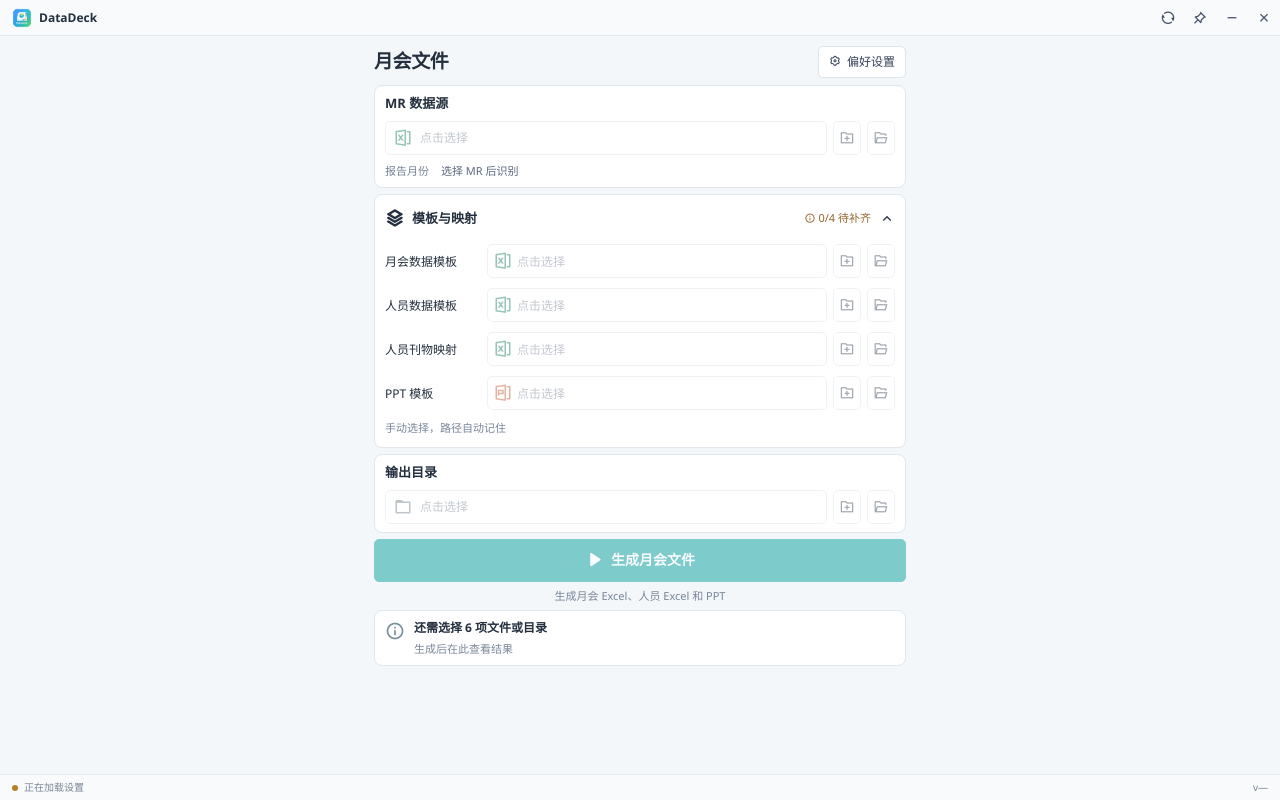
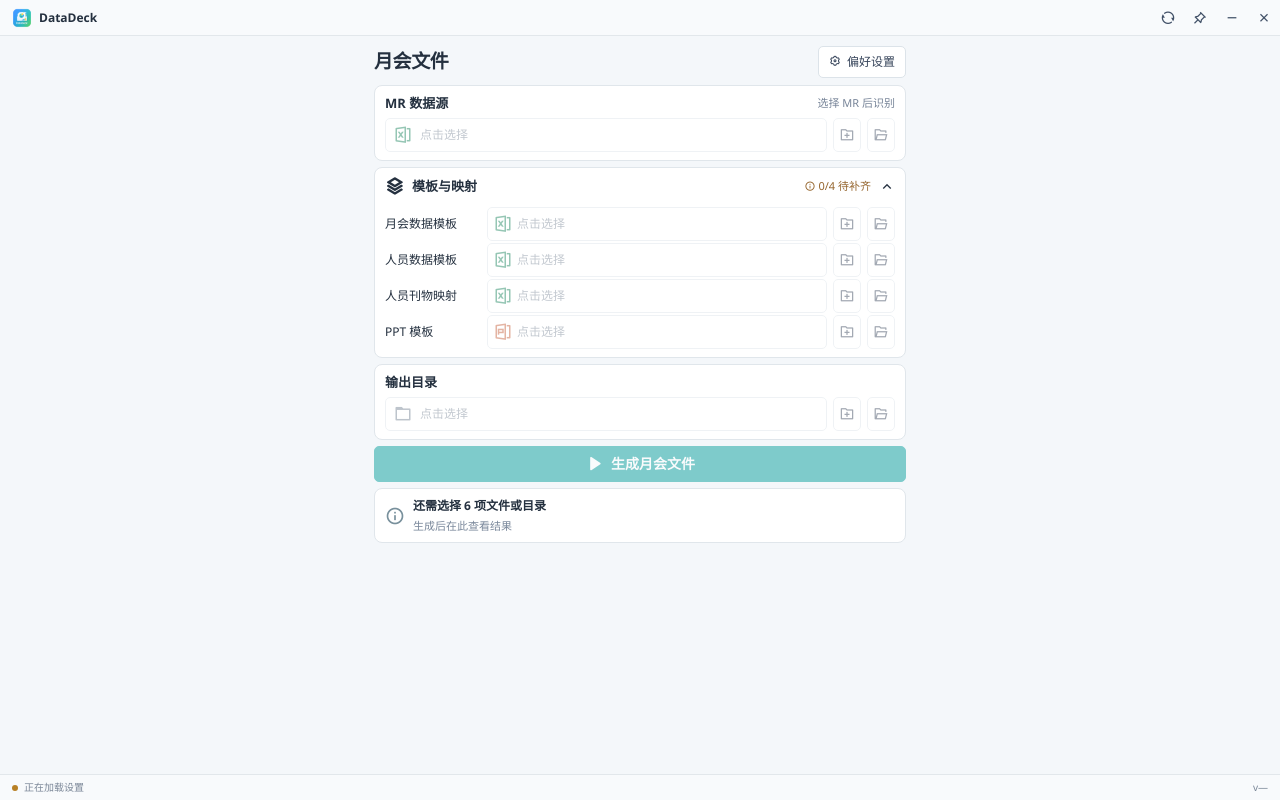
Before and after one commit to CoffeeHouse1122/DataDeck, a Vue app: page / in a window 1280 px wide. Built offline with nearby package versions, Linux system fonts and the light colour scheme; a web font is replaced by a local one.

Commit message:
压缩主界面布局并合并生成结果

```diff
--- a/src/renderer/App.vue
+++ b/src/renderer/App.vue
@@ -2,6 +2,7 @@
 import { computed, nextTick, onBeforeUnmount, onMounted, reactive, ref, watch } from 'vue'
 import CustomSelect from './components/CustomSelect.vue'
 import PathField from './components/PathField.vue'
+import GenerationDetails from './components/GenerationDetails.vue'
 import SimpleBarScroll from './components/SimpleBarScroll.vue'
 import UpdatePanel from './components/UpdatePanel.vue'
 import brandIconUrl from '../../resources/icons/favicon-256x256.png'
@@ -393,19 +394,19 @@ onBeforeUnmount(() => {
         </header>
 
         <section class="panel source-panel" aria-label="MR 数据源">
-          <PathField :label="sourceField.label" :description="sourceField.description" :value="paths.mrWorkbook" icon="ri-file-excel-2-line" :disabled="busy || !initialized" @pick="handlePick(sourceField)" @reveal="handleReveal('mrWorkbook')" />
-          <p class="report-month"><span>报告月份</span><strong>{{ reportMonth }}</strong></p>
+          <PathField :label="sourceField.label" :description="sourceField.description" :value="paths.mrWorkbook" icon="ri-file-excel-2-line" :disabled="busy || !initialized" @pick="handlePick(sourceField)" @reveal="handleReveal('mrWorkbook')">
+            <template #label-extra><span class="report-month" :title="`报告月份：${reportMonth}`">{{ reportMonth }}</span></template>
+          </PathField>
         </section>
 
         <section class="panel template-panel">
-          <button class="disclosure template-toggle" :aria-expanded="templatesOpen" aria-controls="template-fields" @click="templatesOpen = !templatesOpen">
+          <button class="disclosure template-toggle" title="手动选择，路径自动记住；点击展开或收起" :aria-expanded="templatesOpen" aria-controls="template-fields" @click="templatesOpen = !templatesOpen">
             <span><i aria-hidden="true" class="ri-stack-line" />模板与映射</span>
             <small :class="{ ready: templateCount === 4 }"><i aria-hidden="true" :class="templateCount === 4 ? 'ri-checkbox-circle-fill' : 'ri-information-line'" /> {{ templateCount }}/4 {{ templateCount === 4 ? '已配置' : '待补齐' }}</small>
             <i aria-hidden="true" :class="templatesOpen ? 'ri-arrow-up-s-line' : 'ri-arrow-down-s-line'" />
           </button>
           <div v-show="templatesOpen" id="template-fields" class="template-fields">
             <PathField v-for="item in templateFields" :key="item.key" compact :label="item.label" :description="item.description" :value="paths[item.key]" :icon="item.key === 'pptTemplate' ? 'ri-file-ppt-2-line' : 'ri-file-excel-2-line'" :disabled="busy || !initialized" @pick="handlePick(item)" @reveal="handleReveal(item.key)" />
-            <p class="hint">手动选择，路径自动记住</p>
           </div>
         </section>
 
@@ -418,46 +419,39 @@ onBeforeUnmount(() => {
             <i aria-hidden="true" :class="running ? 'ri-loader-4-line spin' : 'ri-play-fill'" />
             {{ running ? '正在生成…' : updateState.phase === 'installing' ? '正在安装更新…' : result ? '重新生成文件' : '生成月会文件' }}
           </button>
-          <p class="hint" :class="{ 'override-notice': hasSummaryOverrides }">{{ hasSummaryOverrides ? '已启用手动修正 · 将覆盖对应的 MR 自动汇总值' : '生成月会 Excel、人员 Excel 和 PPT' }}</p>
+          <p v-if="hasSummaryOverrides" class="hint override-notice">已启用手动修正 · 将覆盖对应的 MR 自动汇总值</p>
         </div>
 
         <section class="panel progress-panel" aria-label="生成状态">
-          <header v-if="running || result || runError" class="panel__head"><strong>本次生成</strong><span class="state-pill" :class="{ error: runError, pending: running }">{{ running ? '处理中' : runError ? '失败' : '已完成' }}</span></header>
           <div class="run-status" role="status" aria-live="polite">
             <i aria-hidden="true" :class="runError ? 'ri-error-warning-fill error-text' : running ? 'ri-loader-4-line spin' : result || !missingFields.length ? 'ri-checkbox-circle-fill ready' : 'ri-information-line'" />
             <div>
               <strong>{{ runError ? '生成失败，请检查后重试' : running ? currentStep : result ? '3 个文件已生成' : missingFields.length ? `还需选择 ${missingFields.length} 项文件或目录` : '已就绪，可以生成' }}</strong>
-              <p v-if="runError" class="error-text" role="alert">{{ errorSummary }}</p>
-              <p v-else-if="running">请稍候…</p>
-              <p v-else-if="result">用时 {{ elapsedSeconds }} 秒 · {{ result.detected.reportMonthLabel }}</p>
-              <p v-else>生成后在此查看结果</p>
+              <p v-if="running">请稍候…</p>
+              <p v-else-if="!result && !runError">生成后在此查看结果</p>
             </div>
+            <span v-if="result" class="run-duration">用时 {{ elapsedSeconds }} 秒</span>
+            <button v-if="result" class="icon-button" aria-label="打开输出目录" title="打开输出目录" @click="revealOutput(generatedDirectory)"><i aria-hidden="true" class="ri-folder-open-line" /></button>
           </div>
           <progress v-if="running" class="generation-progress" aria-label="文件生成进度" />
           <div v-if="issueDetails.length" class="issue-notice">
-            <p v-if="issues.length" class="issue-summary" role="status"><i aria-hidden="true" class="ri-error-warning-line" />{{ issueSummary }}</p>
-            <button class="disclosure issue-toggle" :aria-expanded="detailsOpen" aria-controls="issue-details" @click="detailsOpen = !detailsOpen"><span>{{ detailsOpen ? '收起详情' : '查看详情' }}</span><i aria-hidden="true" :class="detailsOpen ? 'ri-arrow-up-s-line' : 'ri-arrow-down-s-line'" /></button>
-            <div v-if="detailsOpen" id="issue-details" class="issue-details">
-              <div v-for="(entry, index) in issueDetails" :key="index"><strong>{{ entry.label }}</strong><p>{{ entry.message }}</p></div>
+            <p class="issue-summary" :class="{ 'error-text': runError }" :role="runError ? 'alert' : 'status'" :title="runError ? errorSummary : issueSummary"><i aria-hidden="true" class="ri-error-warning-line" /><span>{{ runError ? errorSummary : issueSummary }}</span></p>
+            <button class="issue-toggle" aria-haspopup="dialog" @click="detailsOpen = true">查看详情<i aria-hidden="true" class="ri-arrow-right-s-line" /></button>
+          </div>
+          <div v-if="result" class="result-files" role="region" aria-label="生成结果">
+            <div v-for="file in outputFiles" :key="file.label" class="result-row">
+              <i aria-hidden="true" :class="file.icon" />
+              <div :title="file.path"><strong>{{ file.label }}</strong><span>{{ file.icon === 'ri-file-ppt-2-line' ? 'PPT' : 'Excel' }}</span></div>
+              <button class="icon-button" :aria-label="`打开${file.label}所在目录`" :title="file.path" @click="revealOutput(file.path)"><i aria-hidden="true" class="ri-folder-open-line" /></button>
             </div>
-          </div>
-        </section>
-
-        <section v-if="result" class="panel results-panel" aria-label="生成结果">
-          <header class="panel__head">
-            <strong>生成结果</strong>
-            <button class="button button--subtle open-output" @click="revealOutput(generatedDirectory)"><i aria-hidden="true" class="ri-folder-open-line" />打开输出目录</button>
-          </header>
-          <div v-for="file in outputFiles" :key="file.label" class="result-row">
-            <i aria-hidden="true" :class="file.icon" />
-            <div :title="file.path"><strong>{{ file.label }}</strong><span>{{ file.icon === 'ri-file-ppt-2-line' ? 'PPT' : 'Excel' }}</span></div>
-            <button class="icon-button" :aria-label="`打开${file.label}所在目录`" :title="file.path" @click="revealOutput(file.path)"><i aria-hidden="true" class="ri-folder-open-line" /></button>
           </div>
         </section>
       </main>
     </SimpleBarScroll>
 
     <footer class="statusbar"><span><span class="status-dot" :class="{ warning: missingFields.length || runError }" />{{ statusText }}</span><span>v{{ updateState.currentVersion || '—' }}</span></footer>
+
+    <GenerationDetails v-if="detailsOpen" :entries="issueDetails" @close="detailsOpen = false" />
 
     <transition name="drawer-fade">
       <div v-if="settingsOpen" class="drawer-backdrop" @click="settingsOpen = false" />
--- /dev/null
+++ b/src/renderer/components/GenerationDetails.vue
@@ -0,0 +1,46 @@
+<script setup lang="ts">
+import { onBeforeUnmount, onMounted, ref } from 'vue'
+
+defineProps<{ entries: Array<{ label: string; message: string }> }>()
+const emit = defineEmits<{ close: [] }>()
+const dialog = ref<HTMLDialogElement | null>(null)
+
+function handleKey(event: KeyboardEvent): void {
+  if (event.key !== 'Tab') return
+  const controls = Array.from(dialog.value?.querySelectorAll<HTMLElement>('button, [tabindex="0"]') ?? [])
+  const first = controls[0], last = controls.at(-1)
+  if (event.shiftKey && document.activeElement === first) { event.preventDefault(); last?.focus() }
+  else if (!event.shiftKey && document.activeElement === last) { event.preventDefault(); first?.focus() }
+}
+
+onMounted(() => dialog.value?.showModal())
+onBeforeUnmount(() => dialog.value?.close())
+</script>
+
+<template>
+  <dialog ref="dialog" class="generation-details" aria-labelledby="generation-details-title" @cancel.prevent="emit('close')" @keydown="handleKey">
+    <header>
+      <strong id="generation-details-title">生成详情</strong>
+      <button type="button" aria-label="关闭生成详情" autofocus @click="emit('close')"><i aria-hidden="true" class="ri-close-line" /></button>
+    </header>
+    <div class="details-body" tabindex="0" aria-label="异常详情">
+      <article v-for="(entry, index) in entries" :key="index">
+        <strong>{{ entry.label }}</strong>
+        <p>{{ entry.message }}</p>
+      </article>
+    </div>
+  </dialog>
+</template>
+
+<style scoped>
+.generation-details { width: min(400px, calc(100vw - 28px)); max-height: calc(100vh - 100px); padding: 0; border: 1px solid #dce3e9; border-radius: 10px; background: white; color: #24303f; box-shadow: 0 12px 40px #18283b33; }
+.generation-details[open] { display: flex; flex-direction: column; }
+.generation-details::backdrop { background: #18283b55; }
+header { display: flex; align-items: center; justify-content: space-between; gap: 12px; padding: 10px 14px; border-bottom: 1px solid #e2e7eb; }
+header strong { font-size: 14px; }
+button { width: 28px; height: 28px; border: 1px solid #dce3e9; border-radius: 5px; background: white; color: #53627a; cursor: pointer; font-size: 15px; }
+button:hover { background: #eef6f5; }
+.details-body { min-height: 0; overflow: auto; padding: 14px; display: grid; gap: 14px; font-size: 12px; overflow-wrap: anywhere; }
+.details-body:focus-visible { outline: 2px solid #0aa19e; outline-offset: -2px; }
+article p { margin: 4px 0 0; color: #53627a; white-space: pre-wrap; }
+</style>
--- a/src/renderer/components/PathField.vue
+++ b/src/renderer/components/PathField.vue
@@ -15,7 +15,7 @@ const displayValue = computed(() => props.value ? props.fullPath ? props.value :
 
 <template>
   <div class="path-field" :class="{ compact }" :title="description">
-    <div class="path-label" :title="description"><span>{{ label }}</span></div>
+    <div class="path-label" :title="description"><span>{{ label }}</span><slot name="label-extra" /></div>
     <div class="path-controls">
       <button class="path-picker" :title="value ? `${description}\n当前路径：${value}` : description" :aria-label="'选择' + label" :disabled="disabled" @click="$emit('pick')">
         <i :class="icon" aria-hidden="true" /><span :class="{ placeholder: !value }">{{ displayValue }}</span>
@@ -27,8 +27,8 @@ const displayValue = computed(() => props.value ? props.fullPath ? props.value :
 </template>
 
 <style scoped>
-.path-field { display: grid; gap: 8px; min-width: 0; }
-.path-label { min-width: 0; font-weight: 650; font-size: 13px; color: #24303f; }
+.path-field { display: grid; gap: 5px; min-width: 0; }
+.path-label { display: flex; align-items: center; justify-content: space-between; gap: 8px; min-width: 0; font-weight: 650; font-size: 13px; color: #24303f; }
 .path-controls { display: flex; gap: 6px; min-width: 0; }
 .path-picker, .path-tool { height: 34px; border: 1px solid #dce3e9; border-radius: 5px; background: white; color: #354359; display: inline-flex; align-items: center; cursor: pointer; }
 .path-picker { flex: 1; min-width: 0; gap: 8px; padding: 0 8px; text-align: left; font-size: 12px; }
--- a/src/renderer/styles/app.css
+++ b/src/renderer/styles/app.css
@@ -17,27 +17,24 @@
 .titlebar-button:hover, .titlebar-button.active { background: #e5efef; color: #087f7c; }
 .titlebar-button--close:hover { background: #cf343d; color: white; }
 .titlebar-button:disabled { opacity: .4; cursor: default; }
-.workspace-scroll { min-height: 0; height: 100%; }
+.workspace-scroll { min-width: 0; min-height: 0; height: 100%; }
 .workspace-scroll > :deep(.simplebar-wrapper), .drawer__body > :deep(.simplebar-wrapper) { height: 100%; max-height: 100%; }
 .workspace { width: 100%; max-width: 560px; margin-inline: auto; padding: 10px 14px; display: flex; flex-direction: column; gap: 6px; }
 .workspace-heading { display: flex; align-items: center; justify-content: space-between; gap: 10px; margin-bottom: 1px; }
 h1 { font-size: 19px; letter-spacing: -.4px; margin: 0; font-weight: 700; }
 .panel { border: 1px solid #e0e6eb; border-radius: 8px; background: white; padding: 8px 10px; min-width: 0; }
-.panel__head, .section-head, .drawer__head { display: flex; align-items: center; justify-content: space-between; gap: 8px; }
-.panel__head { margin-bottom: 9px; font-size: 13px; }
-.report-month { display: flex; align-items: center; gap: 12px; color: #778498; font-size: 11px; margin: 8px 0 0; }
-.report-month strong { color: #59687e; font-weight: 400; }
+.section-head, .drawer__head { display: flex; align-items: center; justify-content: space-between; gap: 8px; }
+.report-month { color: #778498; font-size: 11px; font-weight: 400; white-space: nowrap; }
 .hint { color: #78869b; font-size: 11px; margin: 6px 0 0; line-height: 1.5; }
 .override-notice { color: #94631c; }
 .template-panel { padding: 0; }
 .disclosure { border: 0; width: 100%; background: transparent; display: flex; align-items: center; gap: 8px; color: inherit; text-align: left; cursor: pointer; }
-.template-toggle { padding: 10px; min-height: 44px; }
+.template-toggle { padding: 7px 10px; min-height: 36px; }
 .template-toggle > span { display: inline-flex; align-items: center; gap: 8px; font-size: 13px; font-weight: 650; }
-.template-toggle > span > i { font-size: 19px; }
+.template-toggle > span > i { font-size: 19px; line-height: 1; }
 .template-toggle small { color: #95652d; font-size: 11px; margin-left: auto; white-space: nowrap; }
 .template-toggle > i { font-size: 16px; }
-.template-fields { display: grid; gap: 10px; padding: 2px 10px 10px; }
-.template-fields .hint { margin-top: 0; }
+.template-fields { display: grid; gap: 2px; padding: 2px 10px 8px; }
 .ready, .template-toggle .ready { color: #268453; }
 .button, .icon-button { display: inline-flex; align-items: center; justify-content: center; gap: 6px; border-radius: 5px; border: 1px solid #dce3e9; cursor: pointer; -webkit-app-region: no-drag; }
 .button { min-height: 32px; padding: 6px 10px; font-size: 12px; font-weight: 500; }
@@ -46,36 +43,34 @@ h1 { font-size: 19px; letter-spacing: -.4px; margin: 0; font-weight: 700; }
 .button--primary { background: var(--accent); border-color: var(--accent); color: white; }
 .button--primary:hover:not(:disabled) { background: var(--accent-strong); }
 .button:disabled { opacity: .5; cursor: default; }
-.generate-button { width: 100%; min-height: 40px; font-size: 14px; font-weight: 650; }
-.generate-button i { font-size: 20px; }
+.generate-button { width: 100%; min-height: 36px; font-size: 14px; font-weight: 650; }
+.generate-button i { font-size: 20px; line-height: 1; }
 .generate-actions .hint { text-align: center; margin-top: 6px; }
-.state-pill { font-size: 10px; padding: 2px 7px; border-radius: 20px; color: #258149; background: #eaf8ef; }
-.state-pill.error { color: #b42b36; background: #fff0f1; }
-.state-pill.pending { color: #087f7c; background: #e7f7f6; }
-.run-status { display: flex; align-items: flex-start; gap: 9px; }
-.progress-panel .panel__head { margin-bottom: 6px; }
+.run-status { display: flex; align-items: center; gap: 8px; min-height: 28px; }
 .run-status > i { font-size: 20px; line-height: 1.2; color: #78909c; flex: none; }
 .run-status > i.ready { color: #349653; }
-.run-status > div { min-width: 0; }
+.run-status > div { min-width: 0; flex: 1; }
+.run-duration { color: #7a889b; font-size: 11px; white-space: nowrap; }
 .run-status strong { font-size: 12px; }
 .run-status p { margin: 4px 0 0; color: #7a889b; font-size: 11px; overflow-wrap: anywhere; }
-.run-status .error-text { color: #b42b36; }
+.run-status > i.error-text { color: #b42b36; }
 .generation-progress { display: block; width: 100%; height: 4px; accent-color: var(--accent); margin-top: 10px; }
-.issue-notice { margin-top: 8px; border-top: 1px solid #edf0f3; padding-top: 8px; }
-.issue-summary { display: flex; align-items: flex-start; gap: 6px; margin: 0 0 6px; color: #94631c; font-size: 11px; }
-.issue-toggle { justify-content: space-between; padding: 0; color: #53627a; font-size: 11px; }
-.issue-details { display: grid; gap: 10px; margin-top: 8px; font-size: 11px; overflow-wrap: anywhere; }
-.issue-details p { margin: 2px 0 0; color: #738198; white-space: pre-wrap; }
-.results-panel .panel__head { margin-bottom: 2px; }
+.issue-notice { display: flex; align-items: center; gap: 8px; margin-top: 6px; border-top: 1px solid #edf0f3; padding-top: 4px; }
+.issue-summary { display: flex; align-items: center; gap: 5px; flex: 1; min-width: 0; margin: 0; color: #94631c; font-size: 11px; }
+.issue-summary.error-text { color: #b42b36; }
+.issue-summary > i { flex: none; }
+.issue-summary > span { overflow: hidden; text-overflow: ellipsis; white-space: nowrap; }
+.issue-toggle { display: inline-flex; align-items: center; flex: none; min-height: 28px; padding: 0; border: 0; background: transparent; color: #53627a; font-size: 11px; cursor: pointer; }
+.issue-toggle:hover { color: #087f7c; }
+.result-files { margin-top: 6px; }
 .result-row { display: flex; align-items: center; gap: 8px; min-width: 0; padding-block: 3px; border-top: 1px solid #edf0f3; }
-.result-row > i { font-size: 22px; color: #16835b; }
+.result-row > i { font-size: 22px; line-height: 1; color: #16835b; }
 .result-row > .ri-file-ppt-2-line { color: #c45a35; }
 .result-row > div { flex: 1; min-width: 0; display: flex; align-items: baseline; gap: 8px; }
 .result-row strong { font-size: 12px; font-weight: 500; }
 .result-row span { font-size: 10px; color: #7a889b; }
 .icon-button { width: 28px; height: 28px; padding: 0; flex: none; background: white; color: #53627a; font-size: 15px; }
 .icon-button:hover { background: #eef6f5; }
-.open-output { min-height: 28px; padding: 3px 8px; font-size: 11px; }
 .statusbar { border-top: 1px solid #e2e7eb; background: #f8fafc; padding: 0 12px; display: flex; align-items: center; justify-content: space-between; font-size: 10px; color: #7b8798; }
 .statusbar > span:first-child { display: inline-flex; align-items: center; gap: 6px; }
 .status-dot { width: 6px; height: 6px; border-radius: 50%; background: #349653; }
```
